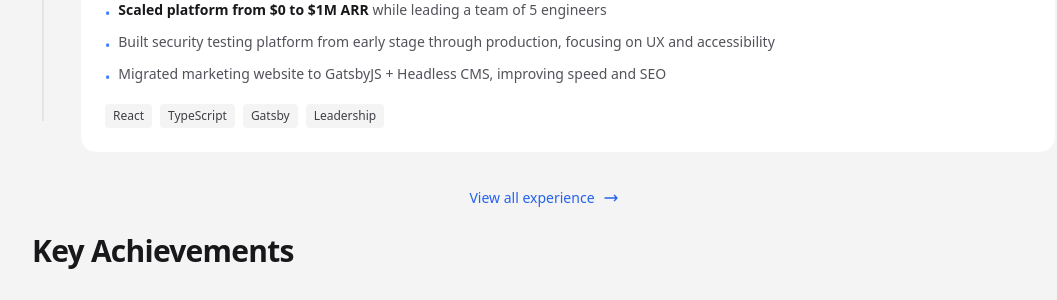
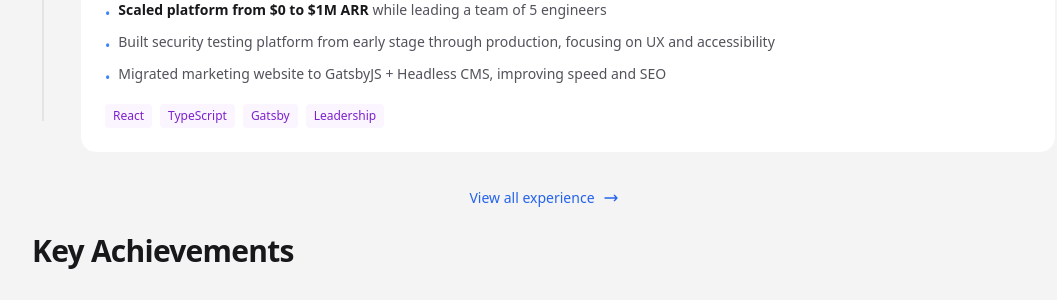
Before and after one commit to jmonterroso/jmonterroso.github.io, a Jekyll site: the page built from index.html, in a window 1280 px wide. Shown: the part 1539-1839 px from the top of the page, without its empty margins (96-1153 px from the left). Built offline with Jekyll 4.4.1, drawn with Linux system fonts in a browser that asks for light colours; nearby versions of some CDN libraries.

Commit message:
style: update technology tags in index.html to use primary color scheme for improved visual consistency and accessibility

```diff
--- a/index.html
+++ b/index.html
@@ -231,10 +231,10 @@ active: home
                         </ul>
 
                         <div class="flex flex-wrap gap-2">
-                            <span class="text-xs bg-zinc-100 dark:bg-zinc-800 text-zinc-700 dark:text-zinc-400 px-2 py-1 rounded">React</span>
-                            <span class="text-xs bg-zinc-100 dark:bg-zinc-800 text-zinc-700 dark:text-zinc-400 px-2 py-1 rounded">TypeScript</span>
-                            <span class="text-xs bg-zinc-100 dark:bg-zinc-800 text-zinc-700 dark:text-zinc-400 px-2 py-1 rounded">Gatsby</span>
-                            <span class="text-xs bg-zinc-100 dark:bg-zinc-800 text-zinc-700 dark:text-zinc-400 px-2 py-1 rounded">Leadership</span>
+                            <span class="text-xs bg-primary-50 dark:bg-primary-900/20 text-primary-700 dark:text-primary-400 px-2 py-1 rounded">React</span>
+                            <span class="text-xs bg-primary-50 dark:bg-primary-900/20 text-primary-700 dark:text-primary-400 px-2 py-1 rounded">TypeScript</span>
+                            <span class="text-xs bg-primary-50 dark:bg-primary-900/20 text-primary-700 dark:text-primary-400 px-2 py-1 rounded">Gatsby</span>
+                            <span class="text-xs bg-primary-50 dark:bg-primary-900/20 text-primary-700 dark:text-primary-400 px-2 py-1 rounded">Leadership</span>
                         </div>
                     </div>
                     </a>
```
